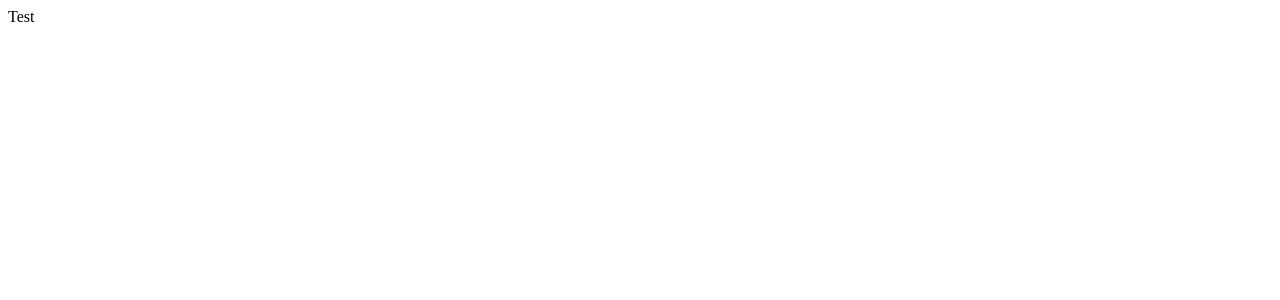
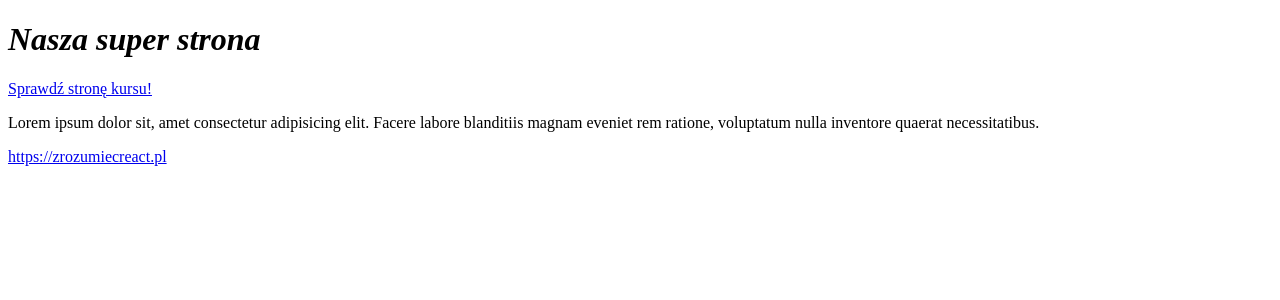
Before and after one commit to Jak-zaczac-programowac/zrozumiec-react-m-1, a React (Vite) app in the folder zrozumiec-react/: page / in a window 1280 px wide. Shown: the top 300 px of the page. Built offline with nearby package versions, Linux system fonts and the light colour scheme.

Commit message:
Lesson 7 end

```diff
--- a/zrozumiec-react/src/App.jsx
+++ b/zrozumiec-react/src/App.jsx
@@ -1,5 +1,41 @@
+import { useState } from "react";
+import reactLogo from "./assets/react.svg";
+import viteLogo from "/vite.svg";
+import "./App.css";
+
 function App() {
-    return <div>Test</div>;
+    const [count, setCount] = useState(0);
+
+    console.log("Render");
+
+    return (
+        <>
+            <div>
+                <a href="https://vitejs.dev" target="_blank">
+                    <img src={viteLogo} className="logo" alt="Vite logo" />
+                </a>
+                <a href="https://react.dev" target="_blank">
+                    <img
+                        src={reactLogo}
+                        className="logo react"
+                        alt="React logo"
+                    />
+                </a>
+            </div>
+            <h1>Vite + React</h1>
+            <div className="card">
+                <button onClick={() => setCount((count) => count + 1)}>
+                    count is {count}
+                </button>
+                <p>
+                    Edit <code>src/App.jsx</code> and save to test HMR
+                </p>
+            </div>
+            <p className="read-the-docs">
+                Click on the Vite and React logos to learn more
+            </p>
+        </>
+    );
 }
 
 export default App;
--- a/zrozumiec-react/src/main.jsx
+++ b/zrozumiec-react/src/main.jsx
@@ -1,4 +1,24 @@
 import ReactDOM from "react-dom/client";
-import App from "./App";
+import { Link } from "./components/Link";
+import { HeadingItalic } from "./components/HeadingItalic";
+import { Logger } from "./components/Logger";
+const element = (
+    <>
+        <Logger>
+            <HeadingItalic>Nasza super strona</HeadingItalic>
+        </Logger>
+        <main>
+            <Logger>
+                <Link text="Sprawdź stronę kursu!" shouldOpenNewTab={true} />
+            </Logger>
+            <p>
+                Lorem ipsum dolor sit, amet consectetur adipisicing elit. Facere
+                labore blanditiis magnam eveniet rem ratione, voluptatum nulla
+                inventore quaerat necessitatibus.
+            </p>
+            <Link shouldOpenNewTab={false} />
+        </main>
+    </>
+);
 
-ReactDOM.createRoot(document.getElementById("root")).render(<App />);
+ReactDOM.createRoot(document.getElementById("root")).render(element);
```
